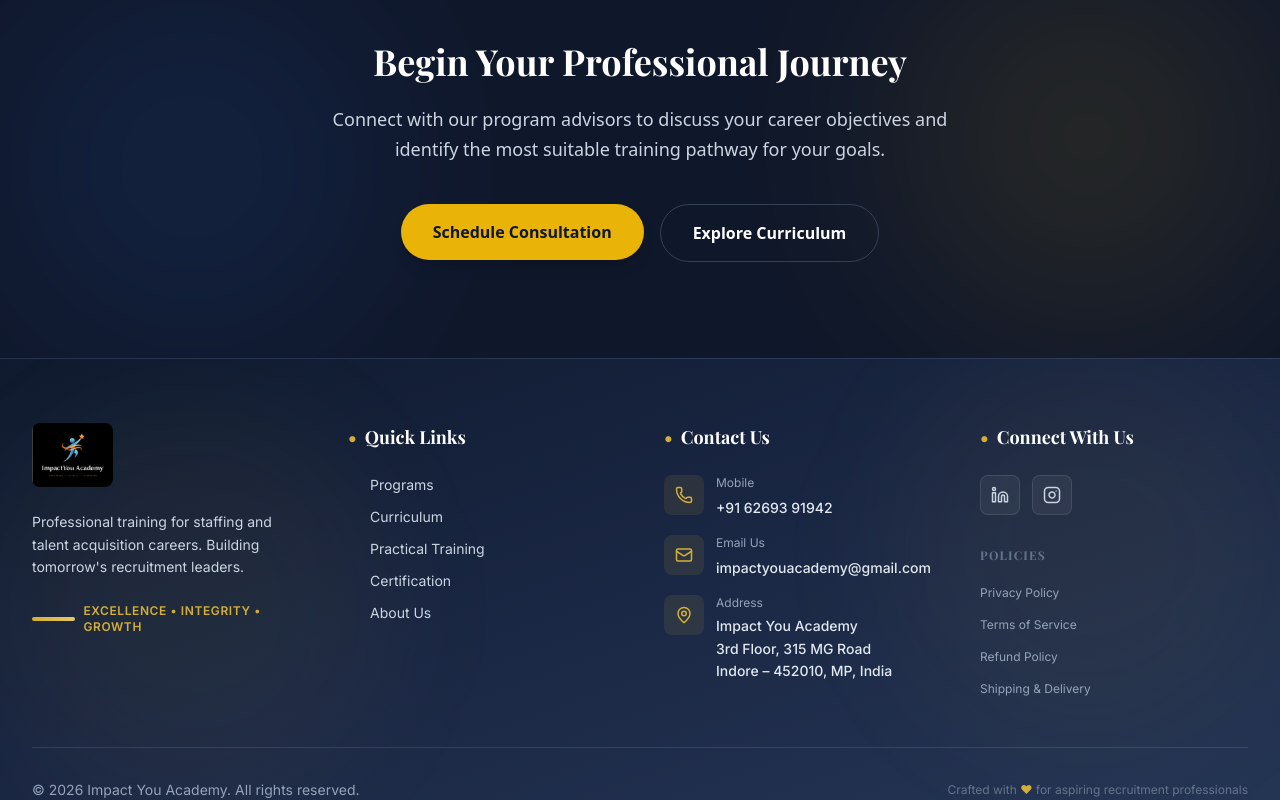
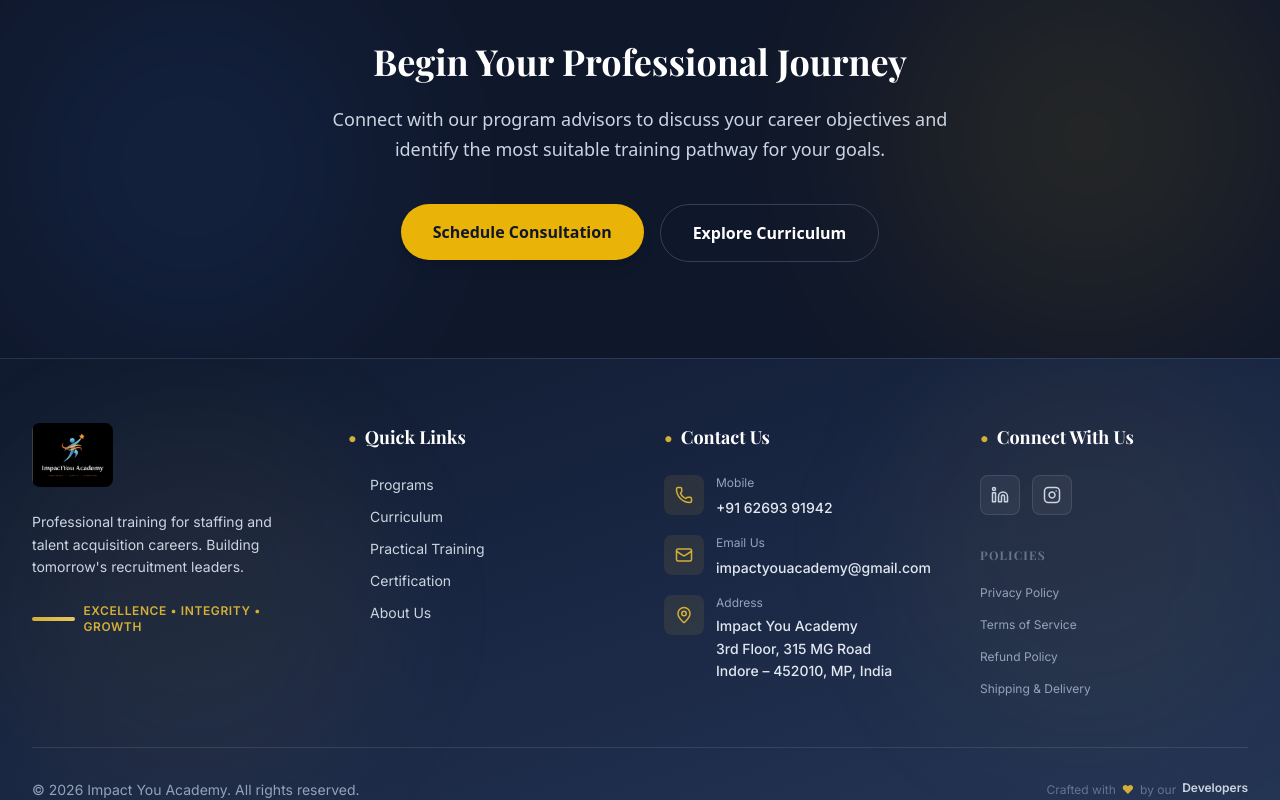
Before and after one commit to UjjwalAsati/impact_you_academy, a React (Vite) app in the folder frontend/: page / in a window 1280 px wide. Shown: the part 2859-3659 px from the top of the page. Built offline with nearby package versions, Linux system fonts and the light colour scheme.

Commit message:
Update Footer.jsx

```diff
--- a/frontend/src/components/Footer.jsx
+++ b/frontend/src/components/Footer.jsx
@@ -101,7 +101,7 @@ export const Footer = () => {
             </ul>
           </div>
 
-          {/* Social & Legal (UPDATED FOR RAZORPAY) */}
+          {/* Social & Legal */}
           <div>
             <h4 className="font-bold text-lg mb-6 heading-font flex items-center" data-testid="footer-legal-heading">
               <span className="text-gold mr-2">•</span> Connect With Us
@@ -143,9 +143,18 @@ export const Footer = () => {
             <p className="text-sm text-slate-400" data-testid="footer-copyright">
               © {new Date().getFullYear()} Impact You Academy. All rights reserved.
             </p>
-            <p className="text-xs text-slate-500">
-              Crafted with <span className="text-gold">♥</span> for aspiring recruitment professionals
+
+            {/* ADDED DEVELOPERS LINK HERE */}
+            <p className="text-xs text-slate-500 flex items-center gap-1.5">
+              Crafted with <span className="text-gold">♥</span> by our{' '}
+              <Link
+                to="/developers"
+                className="text-slate-300 hover:text-gold font-semibold transition-colors border-b border-transparent hover:border-gold pb-0.5"
+              >
+                Developers
+              </Link>
             </p>
+
           </div>
         </div>
       </div>
```
